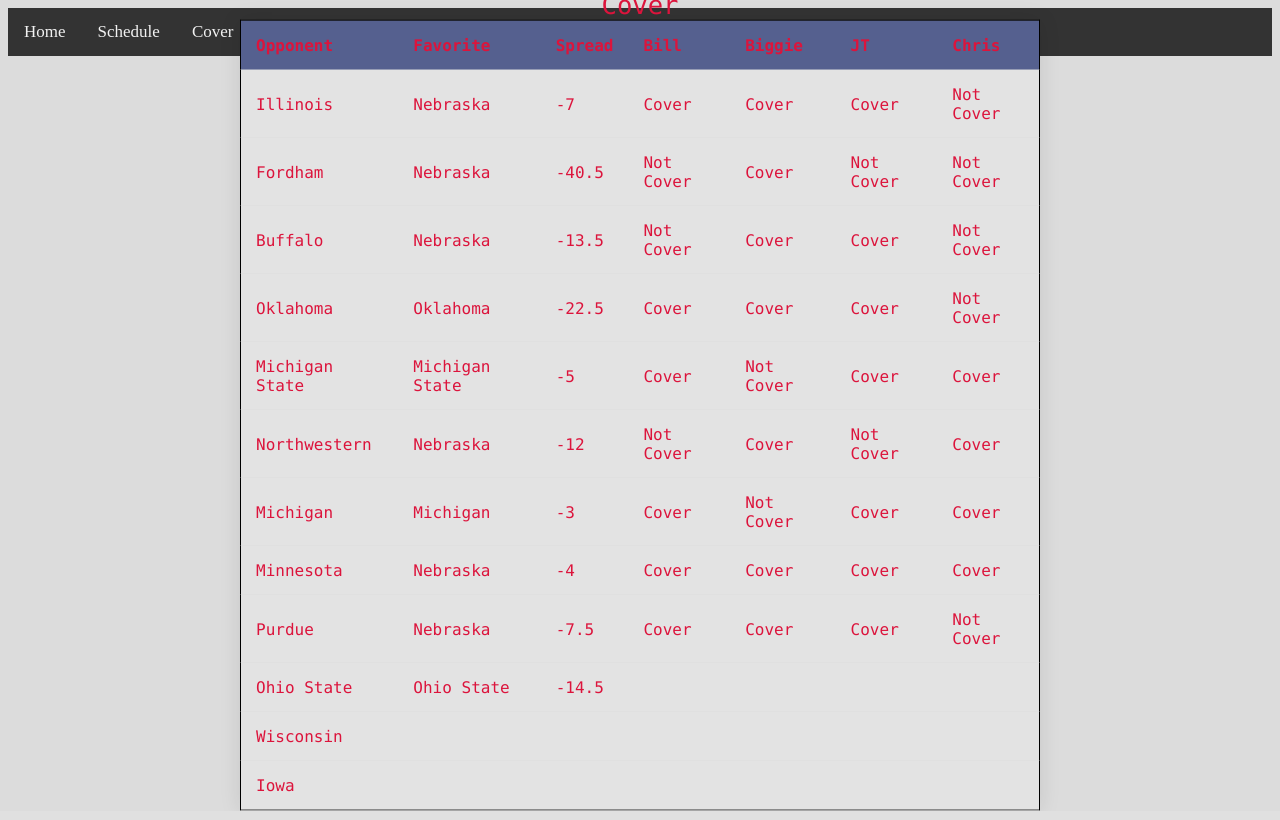
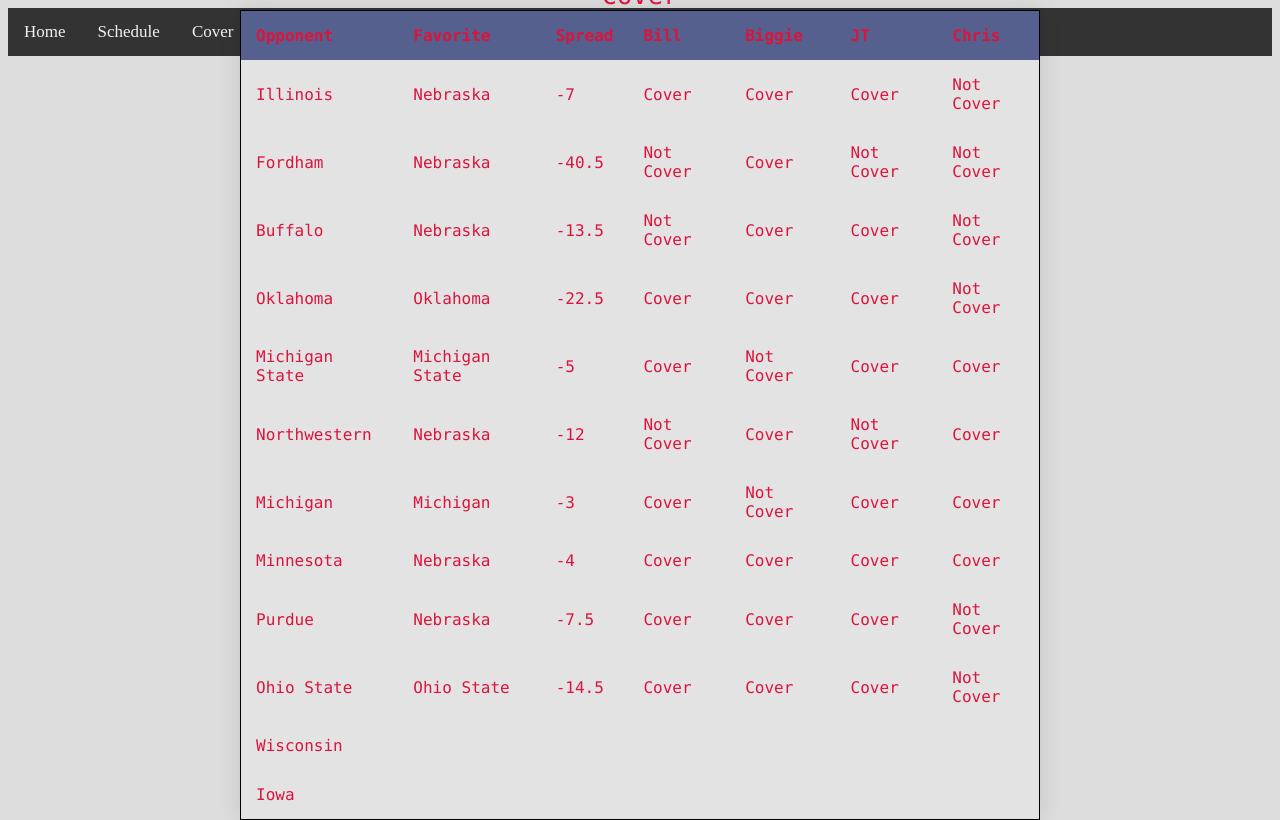
Before and after one commit to jt-cronin/2021HuskerApp, a Flask app: page /cover in a window 1280 px wide. Run offline with Flask 2, Linux system fonts and the light colour scheme.

Commit message:
ohio state picks

```diff
--- a/templates/cover.html
+++ b/templates/cover.html
@@ -100,10 +100,10 @@
         <td>Ohio State</td>
         <td>Ohio State</td>
         <td>-14.5</td>
-        <td></td>
-        <td></td>
-        <td></td>
-        <td></td>
+        <td>Cover</td>
+        <td>Cover</td>
+        <td>Cover</td>
+        <td>Not Cover</td>
       </tr>
       <tr>
         <td>Wisconsin</td>
```
